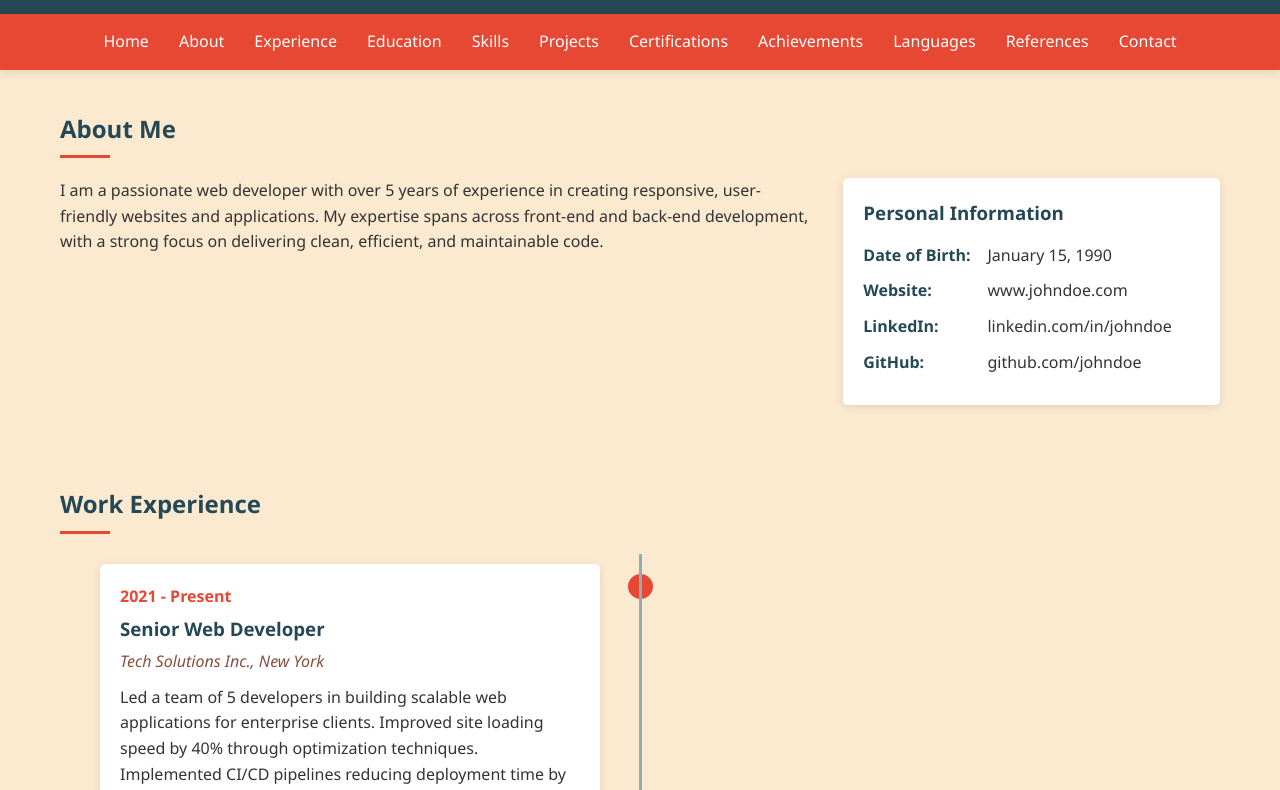
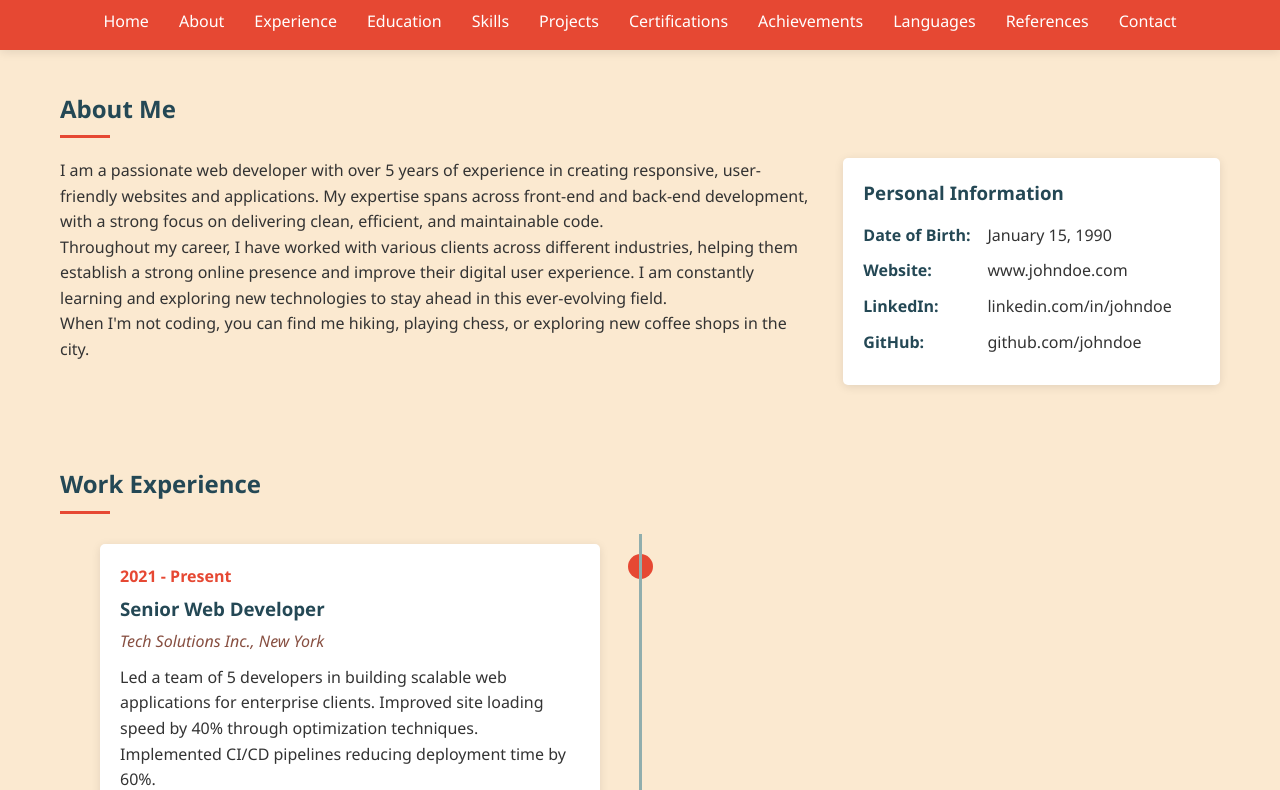
Before and after one commit to Moodsid/cv-template-2, a website: page index.html in a window 1280 px wide. Shown: the part 307-1097 px from the top of the page. Drawn offline with Linux system fonts and the light colour scheme.

Commit message:
Update index.html

```diff
--- a/index.html
+++ b/index.html
@@ -8,9 +8,9 @@
     <link rel="stylesheet" href="https://cdnjs.cloudflare.com/ajax/libs/font-awesome/6.0.0-beta3/css/all.min.css">
 </head>
 <body class="theme-1">
-<!--  theme selector -->
-<div class="top-controls">
+    <!-- Theme Selector -->
     <div class="theme-selector">
+        <div class="container">
             <h3>Choose Theme:</h3>
             <div class="theme-options">
                 <button class="theme-btn active" data-theme="theme-1">Theme 1</button>
@@ -23,14 +23,6 @@
                 <button class="theme-btn" data-theme="theme-8">Theme 8</button>
                 <button class="theme-btn" data-theme="theme-9">Theme 9</button>
                 <button class="theme-btn" data-theme="theme-10">Theme 10</button>
-        </div>
-    </div>
-
-    <div class="language-selector">
-        <h3>Language:</h3>
-        <div class="language-options">
-            <button class="language-btn active" data-lang="en">English</button>
-            <button class="language-btn" data-lang="ar">العربية</button>
             </div>
         </div>
     </div>
@@ -69,50 +61,17 @@
     <nav>
         <div class="container">
             <ul class="nav-links">
-            <li><a href="#home">
-                <span class="lang-en">Home</span>
-                <span class="lang-ar">الرئيسية</span>
-            </a></li>
-            <li><a href="#about">
-                <span class="lang-en">About</span>
-                <span class="lang-ar">نبذة عني</span>
-            </a></li>
-            <li><a href="#experience">
-                <span class="lang-en">Experience</span>
-                <span class="lang-ar">الخبرة</span>
-            </a></li>
-            <li><a href="#education">
-                <span class="lang-en">Education</span>
-                <span class="lang-ar">التعليم</span>
-            </a></li>
-            <li><a href="#skills">
-                <span class="lang-en">Skills</span>
-                <span class="lang-ar">المهارات</span>
-            </a></li>
-            <li><a href="#projects">
-                <span class="lang-en">Projects</span>
-                <span class="lang-ar">المشاريع</span>
-            </a></li>
-            <li><a href="#certifications">
-                <span class="lang-en">Certifications</span>
-                <span class="lang-ar">الشهادات</span>
-            </a></li>
-            <li><a href="#achievements">
-                <span class="lang-en">Achievements</span>
-                <span class="lang-ar">الإنجازات</span>
-            </a></li>
-            <li><a href="#languages">
-                <span class="lang-en">Languages</span>
-                <span class="lang-ar">اللغات</span>
-            </a></li>
-            <li><a href="#references">
-                <span class="lang-en">References</span>
-                <span class="lang-ar">المراجع</span>
-            </a></li>
-            <li><a href="#contact">
-                <span class="lang-en">Contact</span>
-                <span class="lang-ar">اتصل بي</span>
-            </a></li>
+                <li><a href="#home">Home</a></li>
+                <li><a href="#about">About</a></li>
+                <li><a href="#experience">Experience</a></li>
+                <li><a href="#education">Education</a></li>
+                <li><a href="#skills">Skills</a></li>
+                <li><a href="#projects">Projects</a></li>
+                <li><a href="#certifications">Certifications</a></li>
+                <li><a href="#achievements">Achievements</a></li>
+                <li><a href="#languages">Languages</a></li>
+                <li><a href="#references">References</a></li>
+                <li><a href="#contact">Contact</a></li>
             </ul>
         </div>
     </nav>
@@ -120,16 +79,12 @@
     <!-- About Section -->
     <section id="about">
         <div class="container">
-        <h2 class="section-title">
-            <span class="lang-en">About Me</span>
-            <span class="lang-ar">نبذة عني</span>
-        </h2>
+            <h2 class="section-title">About Me</h2>
             <div class="about-content">
                 <div class="about-text">
-                <p class="lang-en">I am a passionate web developer with over 5 years of experience in creating responsive, user-friendly websites and applications. My expertise spans across front-end and back-end development, with a strong focus on delivering clean, efficient, and maintainable code.</p>
-                <p class="lang-ar">أنا مطور ويب شغوف بخبرة تزيد عن 5 سنوات في إنشاء مواقع وتطبيقات ويب سهلة الاستخدام ومتجاوبة. تمتد خبرتي عبر تطوير الواجهة الأمامية والخلفية، مع تركيز قوي على تقديم كود نظيف وفعال وقابل للصيانة.</p>
-
-
+                    <p>I am a passionate web developer with over 5 years of experience in creating responsive, user-friendly websites and applications. My expertise spans across front-end and back-end development, with a strong focus on delivering clean, efficient, and maintainable code.</p>
+                    <p>Throughout my career, I have worked with various clients across different industries, helping them establish a strong online presence and improve their digital user experience. I am constantly learning and exploring new technologies to stay ahead in this ever-evolving field.</p>
+                    <p>When I'm not coding, you can find me hiking, playing chess, or exploring new coffee shops in the city.</p>
                 </div>
                 <div class="personal-info">
                     <h3>Personal Information</h3>
```
Lines whose indentation alone changed are shown as unchanged.
